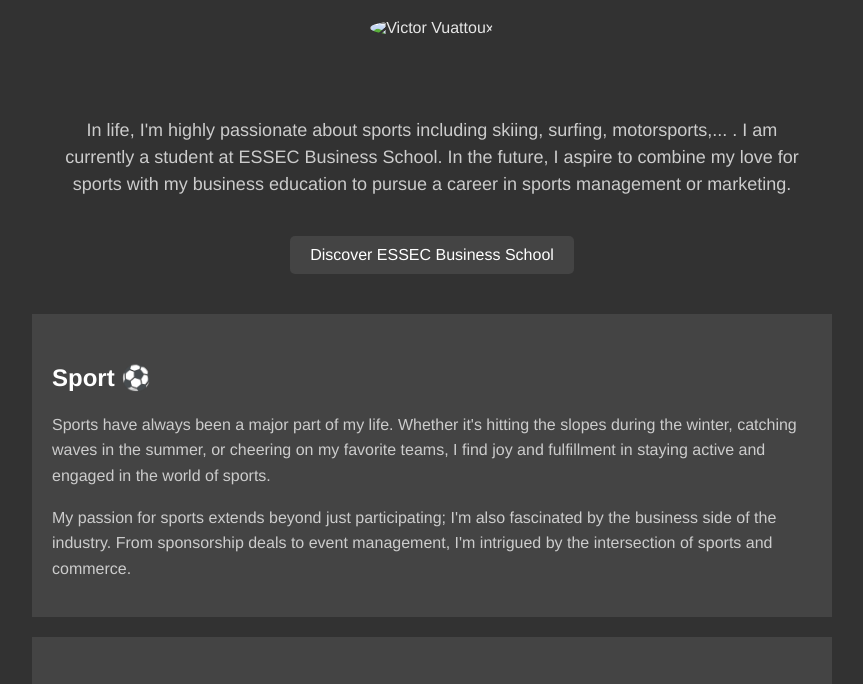
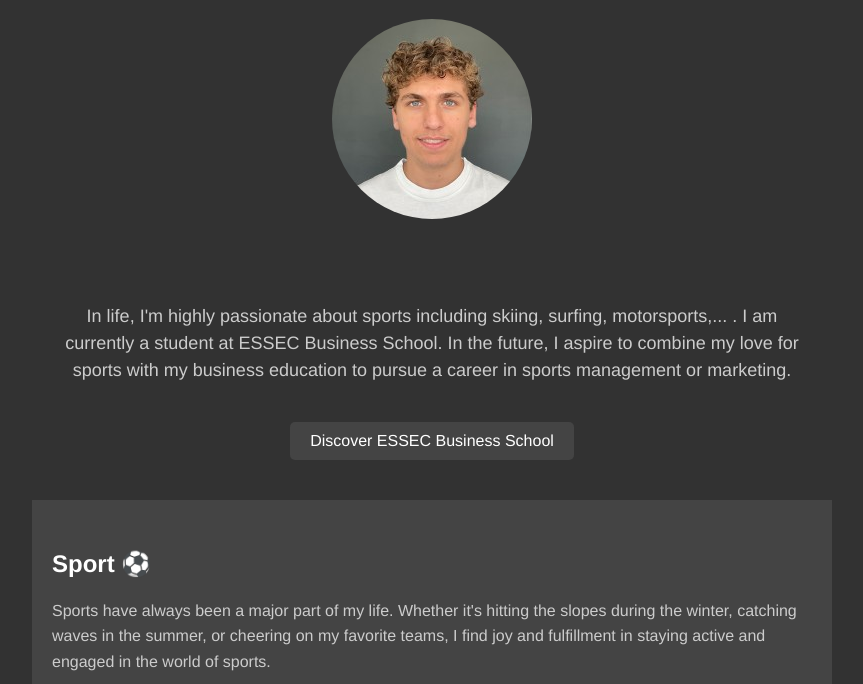
Before and after one commit to VictorVuattoux/my-profile, a plain HTML site: page index.html in a window 1280 px wide. Shown: the part 82-766 px from the top of the page, without its empty margins (208-1071 px from the left). Drawn offline with Linux system fonts and the light colour scheme.

Commit message:
Add files via upload

```diff
--- a/index.html
+++ b/index.html
@@ -10,7 +10,7 @@
 <body>
     <header class="header">
         <h1 class="header-title">Hello, I'm Victor 😎</h1>
-        <img src="images/profile-picture.jpeg" alt="Victor Vuattoux" class="profile-image">
+        <img src="profile-picture.jpeg" alt="Victor Vuattoux" class="profile-image">
     </header>
     <div class="container">
         <section class="profile">
```
